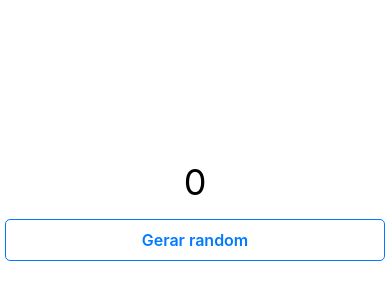
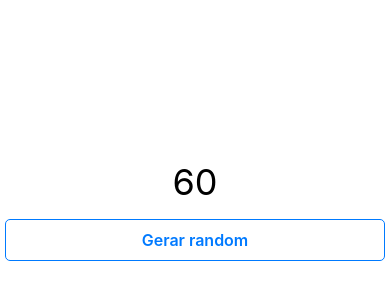
Before and after one commit to nelsoneo/curso-react, a React Native app: screen / in a window 390 px wide. Shown: the part 212-512 px from the top of the page. Built offline with nearby package versions, Linux system fonts and the light colour scheme.

Commit message:
gerando random numero

```diff
--- a/App.js
+++ b/App.js
@@ -1,35 +1,20 @@
-/* import { StatusBar } from 'expo-status-bar';
-import React from 'react';
-import { StyleSheet, Text, View } from 'react-native';
-
-export default function App() {
-
-  return (
-    <View style={styles.container}>
-      <Text>Open up App.js to start working on your app!</Text>
-      <StatusBar style="auto" />
-    </View>
-  );
-}
-
-const styles = StyleSheet.create({
-  container: {
-    flex: 1,
-    backgroundColor: '#fff',
-    alignItems: 'center',
-    justifyContent: 'center',
-  },
-});
- */
-
-import React from 'react';
+import React,  { useState } from 'react';
 import { Text, SafeAreaView, TouchableOpacity, StyleSheet } from 'react-native';
 
 const App = () => {
+
+  const [numero, setNumero] = useState(60);
+
+  function numeroAleatorio(){
+    const novoNumero = Math.floor(Math.random() * 60);
+
+    setNumero(novoNumero);
+  };
+
   return (
     <SafeAreaView style= {{justifyContent: 'center', flex: 1, alignItems: 'center'}}>
-      <Text style = {styles.randomStyle}>0</Text>
-      <TouchableOpacity style = {styles.buttonStyle}>
+      <Text style = {styles.randomStyle}>{numero}</Text>
+      <TouchableOpacity style = {styles.buttonStyle} onPress = {numeroAleatorio}>
         <Text style = {styles.textButtonStyle}>Gerar random</Text>
       </TouchableOpacity>
     </SafeAreaView>
```
